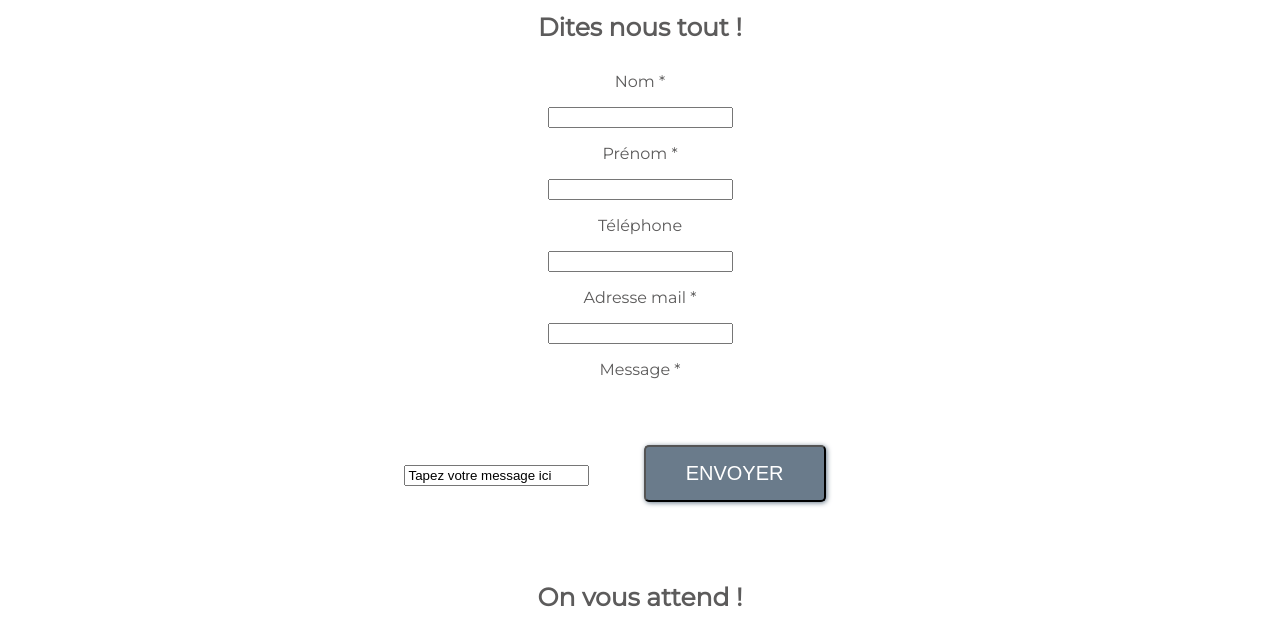
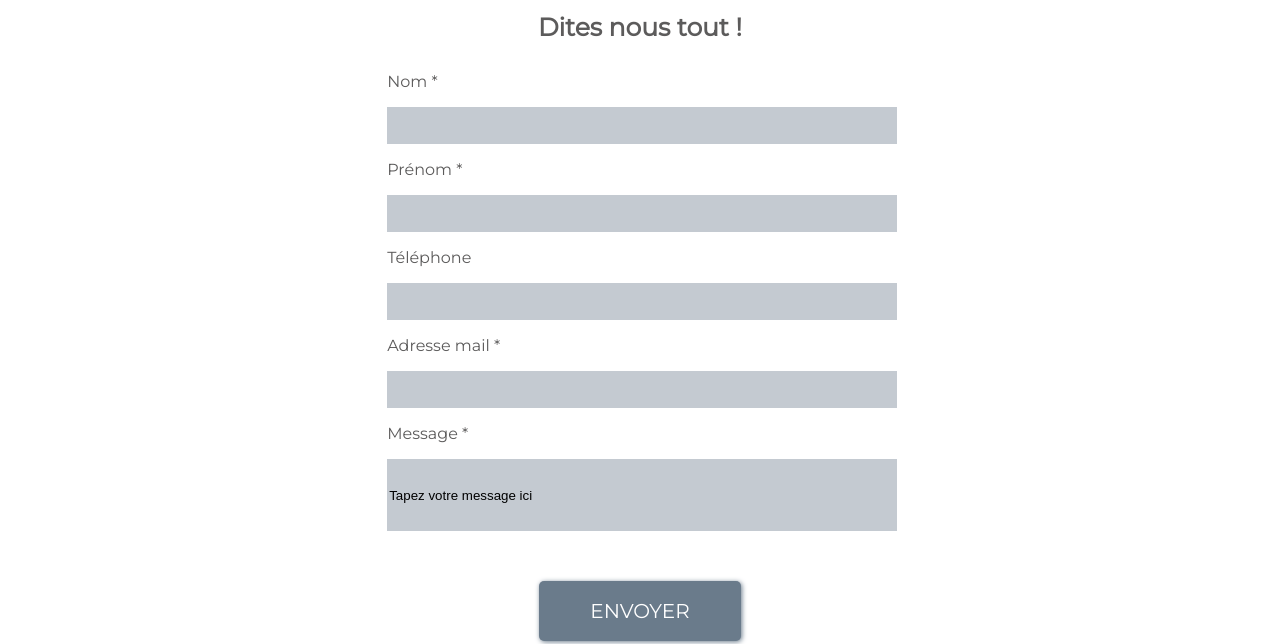
Before and after one commit to tjanaszek/Mr.Coffee, a plain HTML site: page contact.html in a window 1280 px wide. Shown: the part 315-959 px from the top of the page. Drawn offline with Linux system fonts and the light colour scheme.

Commit message:
Added style to contactForm and its elements

```diff
--- a/application.css
+++ b/application.css
@@ -139,12 +139,13 @@ h5{
 }
 
 .more-button{
+	font-family: Montserrat;
 	background-color: #6a7b8b;
 	color: #ffffff;
 	text-align: center;
 	font-size: 20px;
 	border-radius: 5px;
-	margin: 50px;
+	margin: 50px 0 50px 0;
 	padding:15px 40px 15px 40px;
 	box-shadow: 1px 1px 5px #6a7b8b;
 }
@@ -180,6 +181,29 @@ h5{
 .events-column{
 	text-align: center;
 	line-height: 1.5;
+}
+
+.contactForm{
+	text-align: left;
+	width: 40%;
+	margin-left: 30%;
+}
+
+input {
+	width: 100%;
+	height: 35px;
+	background-color: #c4cad1;
+	border: 0;
+}
+
+#messageInput{
+	height: 70px;
+}
+
+#submitButton {
+	width: 40%;
+	height: 60px;
+	margin-left: 30%;
 }
 
 .contact-info{
```
